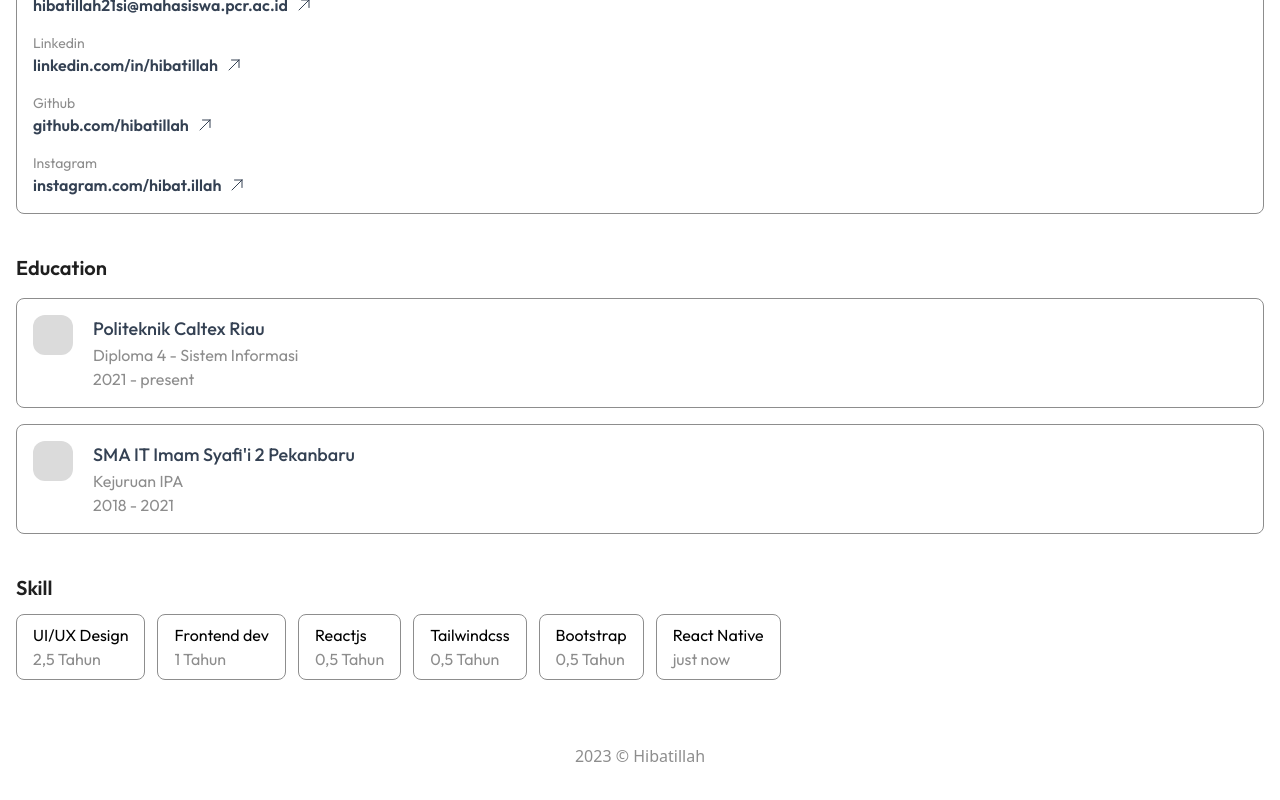
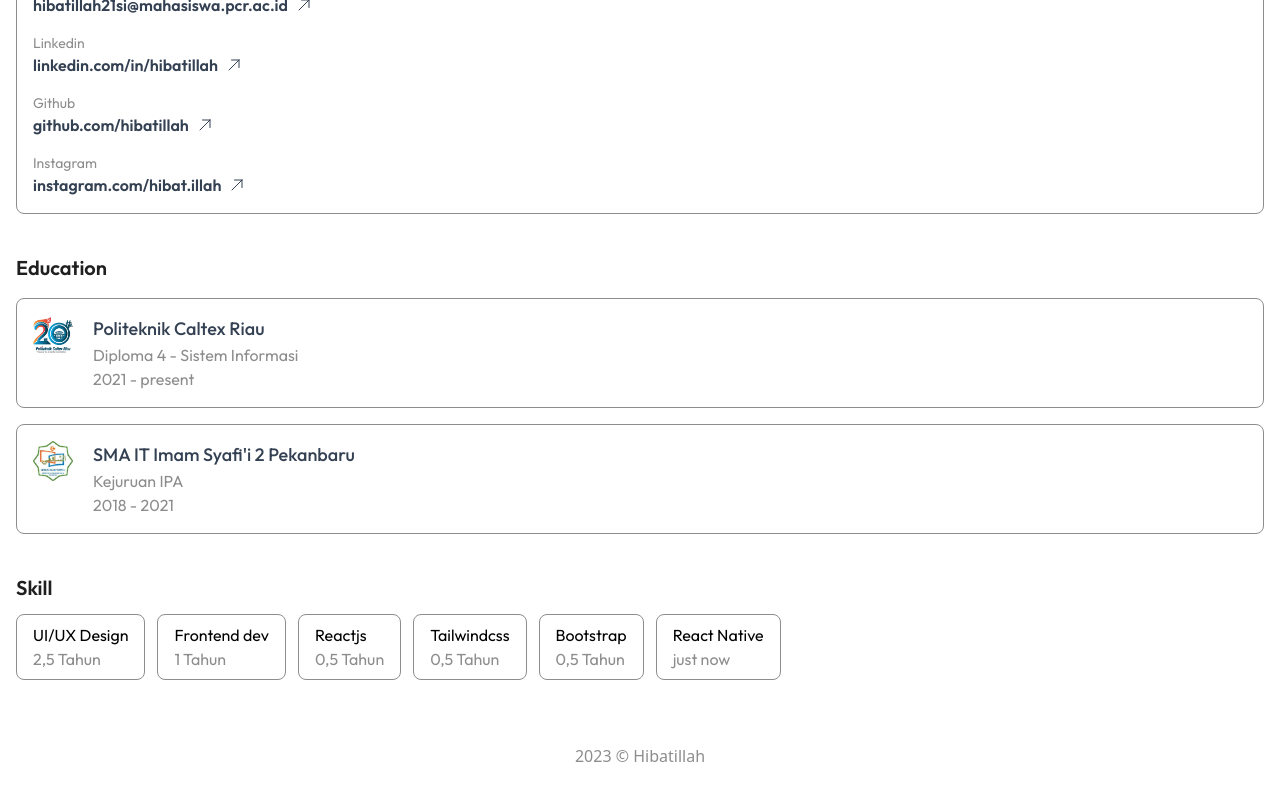
Before and after one commit to hibatillah/portfolio, a React (Create React App) app: page / in a window 1280 px wide. Shown: the part 714-1514 px from the top of the page. Built offline with nearby package versions, Linux system fonts and the light colour scheme; the HTML template or start-up script is replaced by a standard one.

Commit message:
add edu logo

```diff
--- a/src/assets/index.js
+++ b/src/assets/index.js
@@ -2,10 +2,14 @@ import menu from './icons/menu.svg'
 import darkToggle from './icons/dark-toggle.svg'
 import profile from './img/profile.png'
 import grainy from './img/grainy.png'
+import pcr from './img/logopcr.png'
+import imsya from './img/imsya.jpeg'
 
 export {
   menu,
   darkToggle,
   profile,
   grainy,
+  pcr,
+  imsya,
 }
--- a/src/components/Card.jsx
+++ b/src/components/Card.jsx
@@ -4,7 +4,7 @@ import { Link } from "react-router-dom";
 export const EduCard = ({ img, title, desc, time }) => {
   return (
     <div className="flex gap-5 p-4 rounded-lg border border-grey-dark cursor-pointer press">
-      <img src={img} alt="thumbnail" className="w-10 h-10 rounded-xl" />
+      <img src={img} alt="thumbnail" className="w-10 h-10 object-contain rounded-xl" />
       <div>
         <h4 className="text-lg text-primary font-medium">{title}</h4>
         <p>{desc}</p>
--- a/src/pages/Bookmarks.jsx
+++ b/src/pages/Bookmarks.jsx
@@ -68,7 +68,7 @@ const Bookmarks = () => {
       </div>
       {/* bookmarks by label */}
       <div className="mt-12 mb-10 grid grid-cols-1 gap-5">
-        {filteredBookmarks.map((item, i) => (
+        {filteredBookmarks?.map((item, i) => (
           <a href={item.link} target="_blank" rel="noopener noreferrer">
             <BookmarkCard
               img={item.icon}
--- a/src/pages/Home.jsx
+++ b/src/pages/Home.jsx
@@ -1,12 +1,12 @@
 import React, { useEffect } from "react";
 import { Link } from "react-router-dom";
 import { Bio, EduCard, Banner } from "../components";
-import { profile } from "../assets";
+import { profile, pcr, imsya } from "../assets";
 
 const Home = () => {
   useEffect(() => {
-    document.title = 'Hibatillah'
-  },[])
+    document.title = "Hibatillah";
+  }, []);
 
   return (
     <main className="container font-outfit relative">
@@ -67,20 +67,32 @@ const Home = () => {
       </div>
       <Bio />
       {/* edu history */}
-      <div className="my-10 space-y-4">
+      <div className="my-10 flex flex-col gap-4">
         <h3 className="text-dark font-semibold">Education</h3>
+        <a
+          href="https://www.instagram.com/politeknikcaltexriau/"
+          target="_blank"
+          rel="noopener noreferrer"
+        >
           <EduCard
-          img={profile}
+            img={pcr}
             title="Politeknik Caltex Riau"
             desc="Diploma 4 - Sistem Informasi"
             time="2021 - present"
           />
+        </a>
+        <a
+          href="https://www.instagram.com/imam_syafii_2_pekanbaru/"
+          target="_blank"
+          rel="noopener noreferrer"
+        >
           <EduCard
-          img={profile}
+            img={imsya}
             title="SMA IT Imam Syafi'i 2 Pekanbaru"
             desc="Kejuruan IPA"
             time="2018 - 2021"
           />
+        </a>
       </div>
       {/* skill */}
       <div className="my-10 space-y-3">
```
Also changed, not shown: src/assets/img/imsya.jpeg (added), src/assets/img/logopcr.png (added). Lines whose indentation alone changed are shown as unchanged.
